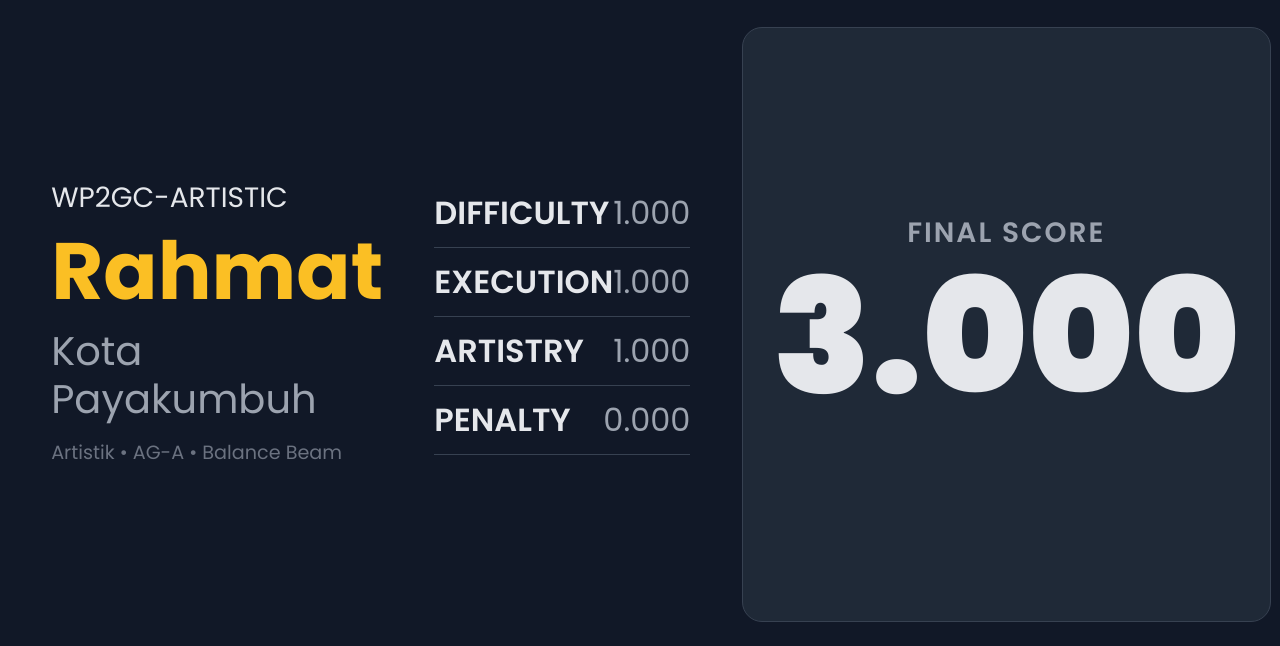
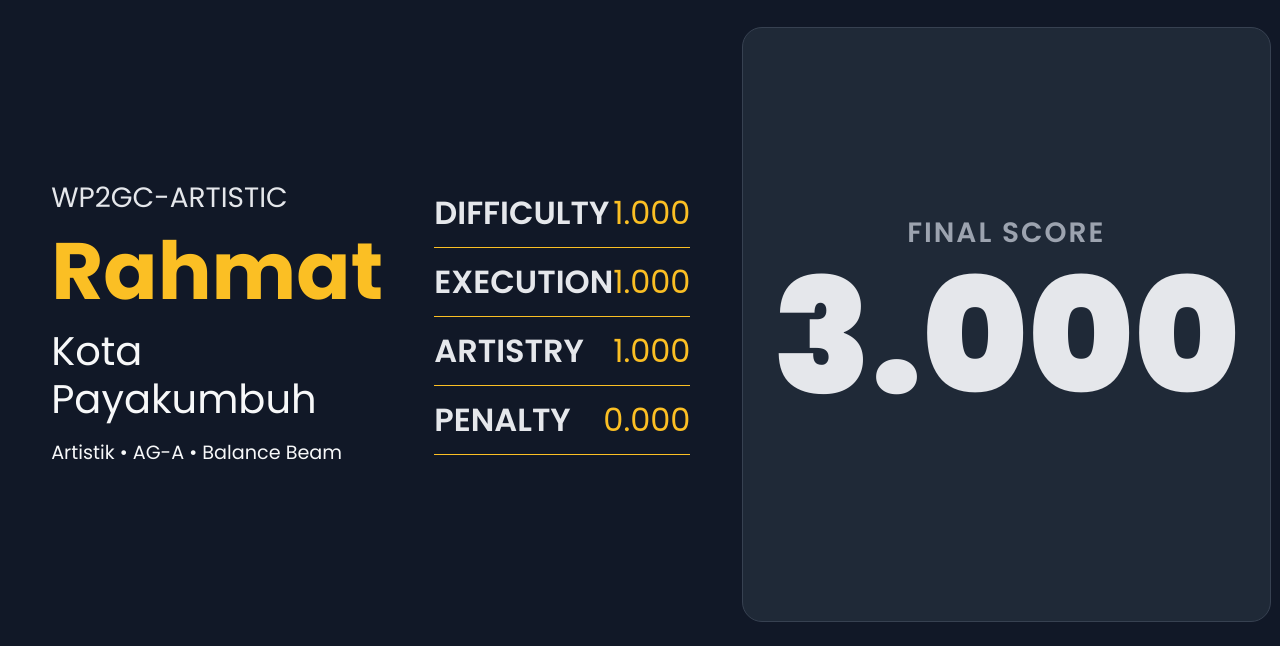
Before and after one commit to batrianugrah/GymnasticsScoring, a Flask app: page /event/1/now_scoring in a window 1280 px wide. Shown: the part 154-800 px from the top of the page. Run offline with Flask 3, Linux system fonts and the light colour scheme; data comes from the database, SQL or seed files in the repository.

Commit message:
tampilan

```diff
--- a/templates/now_scoring.html
+++ b/templates/now_scoring.html
@@ -52,11 +52,11 @@
         .athlete-info h2 {
             font-size: 2.5rem;
             font-weight: 400;
-            color: #9CA3AF;
+            color: #f7f8f9;
         }
         .athlete-meta {
             font-size: 1.2rem;
-            color: #6B7280;
+            color: #f7f8f9;
             margin-top: 1rem;
         }
         .detail-scores ul {
@@ -70,11 +70,11 @@
             justify-content: space-between;
             align-items: center;
             padding: 10px 0;
-            border-bottom: 1px solid #374151;
+            border-bottom: 1px solid #FBBF24;
         }
         .detail-scores .score-value {
             font-weight: 400;
-            color: #9CA3AF;
+            color: #FBBF24;
         }
         .final-score-box {
             background: #1F2937;
```
